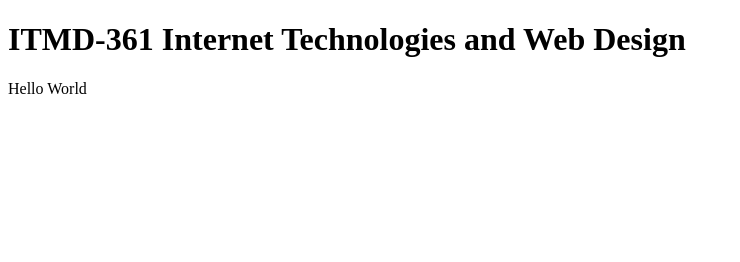
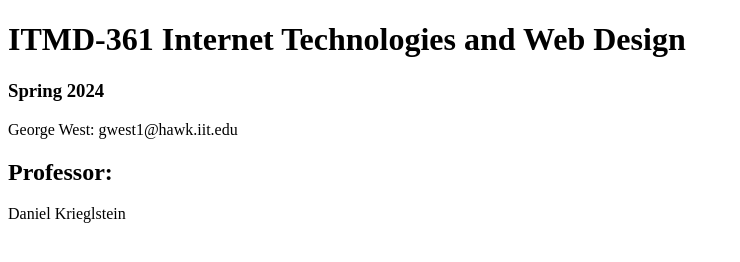
Before and after one commit to georgegregjr/Lab2ITMD361, a plain HTML site: page index.html in a window 1280 px wide. Shown: the whole page, without its empty margins (0-740 px from the left). Drawn offline with Linux system fonts and the light colour scheme.

Commit message:
Update index.html

```diff
--- a/index.html
+++ b/index.html
@@ -7,6 +7,9 @@
 	</head>
 	<body>
 	  <h1> ITMD-361 Internet Technologies and Web Design </h1>
-	  <p> Hello World</p>
+	  <h3> Spring 2024 </h3>
+	  <p> George West: gwest1@hawk.iit.edu</p>
+	  <h2> Professor: </h2>
+	  <p> Daniel Krieglstein</p>
 	</body>
 </html>
```
